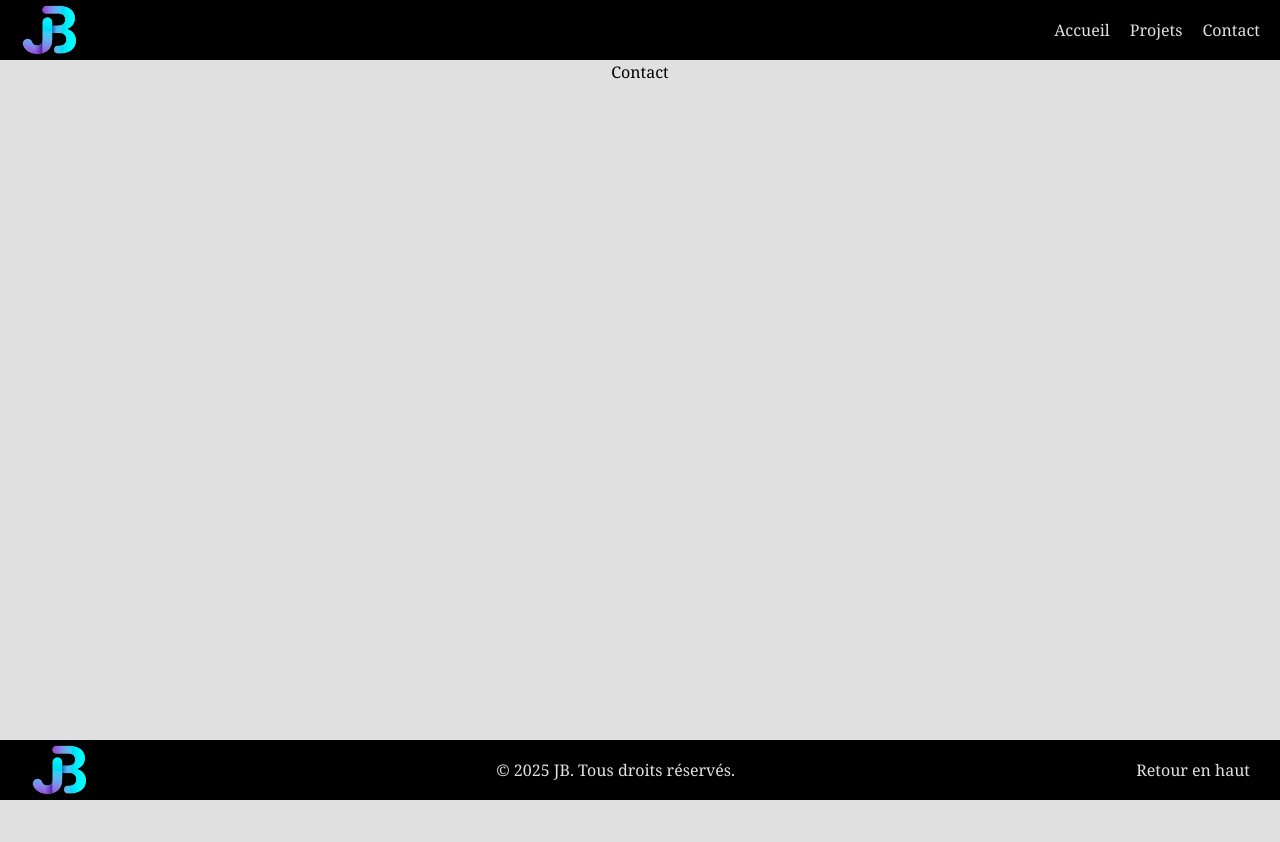
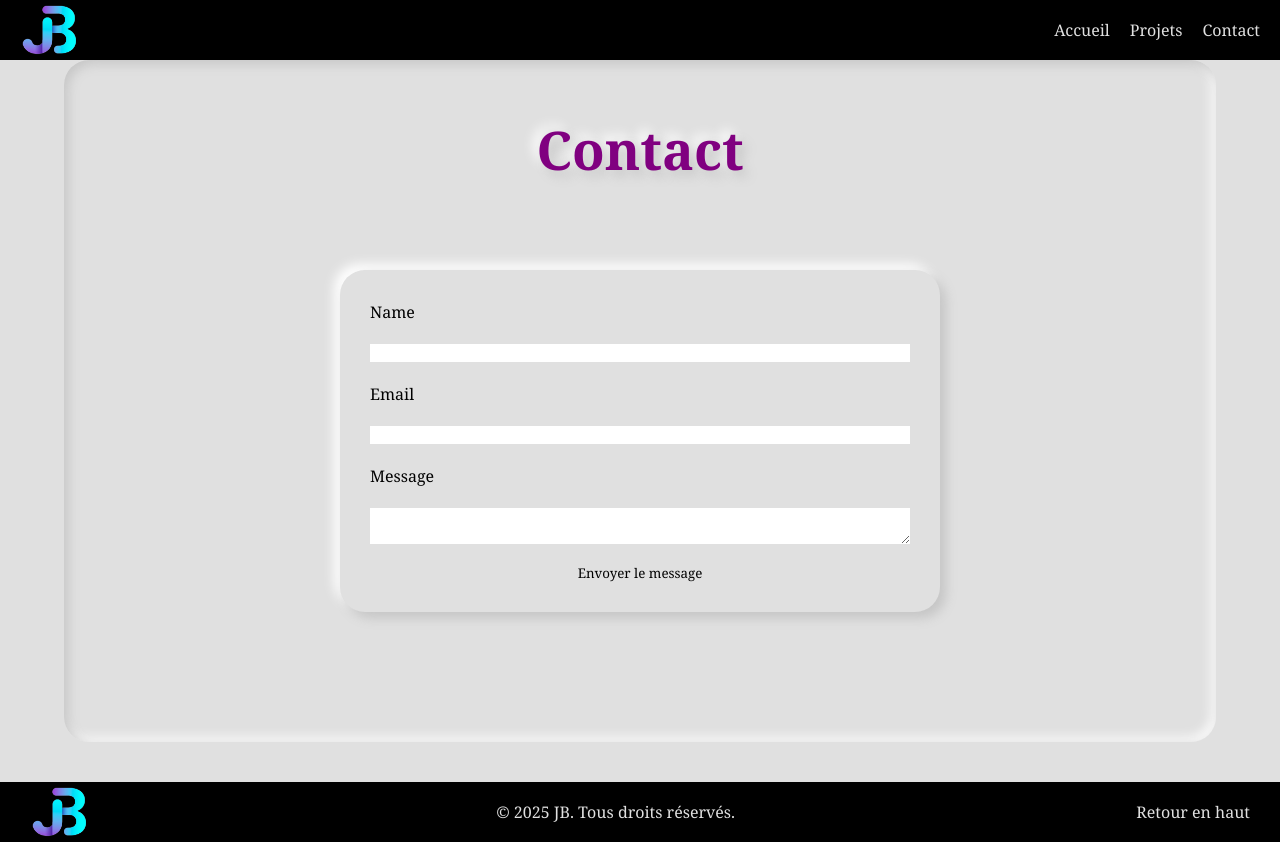
Before and after one commit to Jo8Dev/JB-portfolio, a React (Vite) app in the folder Frontend/: page /contact in a window 1280 px wide. Before the commit the page ends 800 px from the top, so only its background shows below. Built offline with nearby package versions, Linux system fonts and the light colour scheme; a web font is replaced by a local one.

Commit message:
Ajout d'un formulaire de contact avec gestion des soumissions et affichage des résultats. Création d'un fichier SCSS pour le style du composant Contact. A terminer

```diff
--- a/Frontend/src/pages/Contact/Contact.jsx
+++ b/Frontend/src/pages/Contact/Contact.jsx
@@ -1,7 +1,55 @@
+import { useState } from "react";
+import styles from './Contact.module.scss'
+import SectionTitle from "../../components/UI/SectionTitle/SectionTitle";
+
 function Contact() {
+    const [result, setResult] = useState("");
+
+    const onSubmit = async (event) => {
+        event.preventDefault();
+        setResult("Sending....");
+        const formData = new FormData(event.target);
+
+        formData.append("access_key", "8720cd99-0cd0-464f-9be5-a47812466e4f");
+
+        const response = await fetch("https://api.web3forms.com/submit", {
+            method: "POST",
+            body: formData
+        });
+
+        const data = await response.json();
+
+        if (data.success) {
+            setResult("Form Submitted Successfully");
+            event.target.reset();
+        } else {
+            console.log("Error", data);
+            setResult(data.message);
+        }
+    };
+
     return (
-        <div>Contact</div>
-    )
+        <section className={styles.contact}>
+            <SectionTitle className={styles.contact__title}>
+                Contact
+            </SectionTitle>
+            <form onSubmit={onSubmit} className={styles.contact__form}>
+                <label htmlFor="name">Name</label>
+                <input type="text" name="name" required />
+                <label htmlFor="email">Email</label>
+                <input type="email" name="email" required />
+                <label htmlFor="message">Message</label>
+                <textarea name="message" required></textarea>
+                <input type="hidden" name="access_key" value="8720cd99-0cd0-464f-9be5-a47812466e4f"></input>
+
+                <button type="submit" className={styles.contact__button}>Envoyer le message</button>
+
+            </form>
+            <span>{result}</span>
+
+        </section>
+    );
 }
 
+
 export default Contact
--- /dev/null
+++ b/Frontend/src/pages/Contact/Contact.module.scss
@@ -0,0 +1,18 @@
+@use "../../assets/styles/mixins" as m;
+@use "../../assets/styles/variables" as v;
+
+.contact {
+    @include m.section-container;
+    @include m.card-shadow-inset;
+    height: auto;
+
+    &__form {
+        @include m.card-shadow;
+        @include m.border-radius;
+        padding: 30px;
+        width: 100%;
+        max-width: 600px;
+        @include m.flex-column;
+        gap: 20px;
+    }
+}
```
